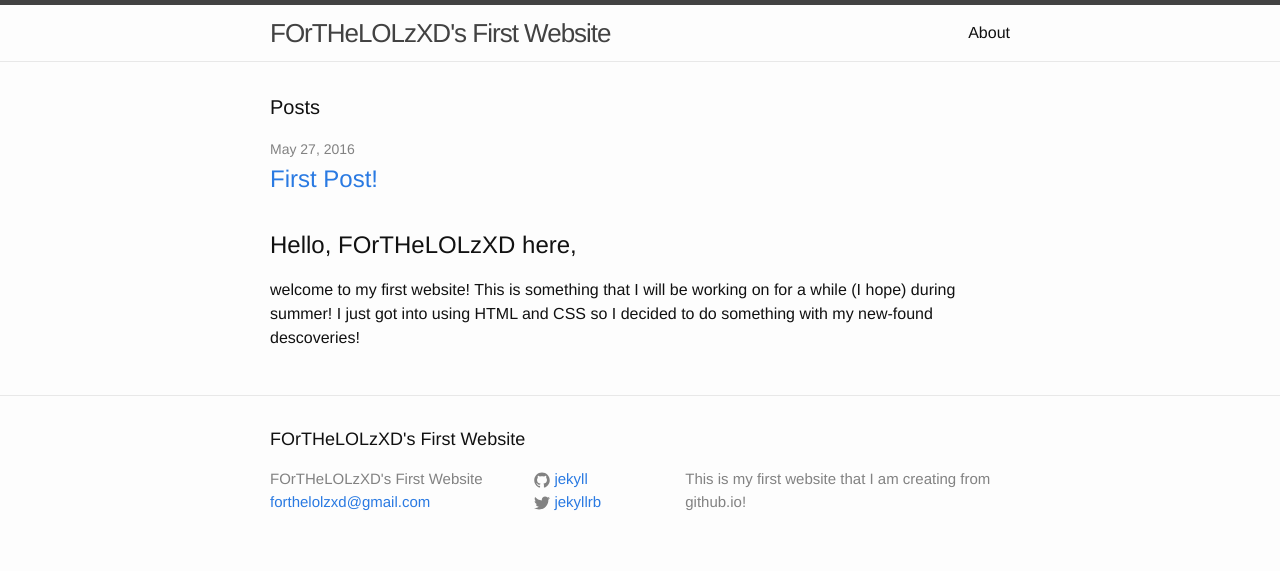
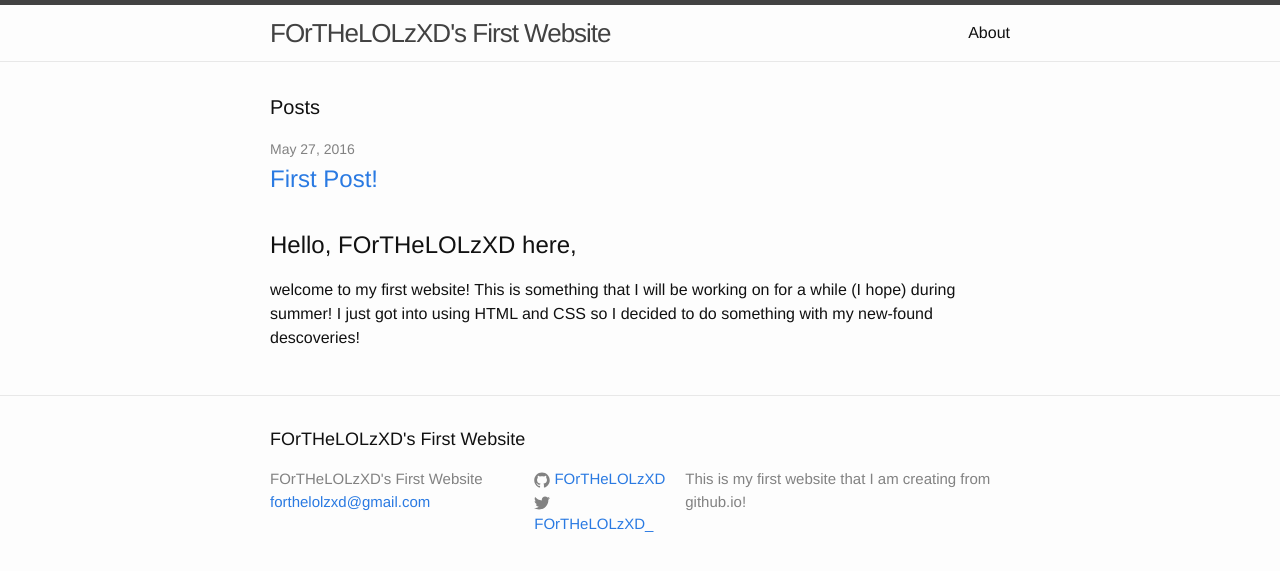
Before and after one commit to FOrTHeLOLzXD/FOrTHeLOLzXD.github.io, a Jekyll site: the page built from index.html, in a window 1280 px wide. Shown: the top 571 px of the page. Built offline with Jekyll 4.4.1, drawn with Linux system fonts in a browser that asks for light colours.

Commit message:
Update _config.yml
another1

```diff
--- a/_config.yml
+++ b/_config.yml
@@ -12,8 +12,8 @@ description: > # this means to ignore newlines until "baseurl:"
   This is my first website that I am creating from github.io!
 baseurl: "" # the subpath of your site, e.g. /blog
 url: "http://yourdomain.com" # the base hostname & protocol for your site
-twitter_username: jekyllrb
-github_username:  jekyll
+twitter_username: FOrTHeLOLzXD_
+github_username:  FOrTHeLOLzXD
 
 # Build settings
 markdown: kramdown
```
